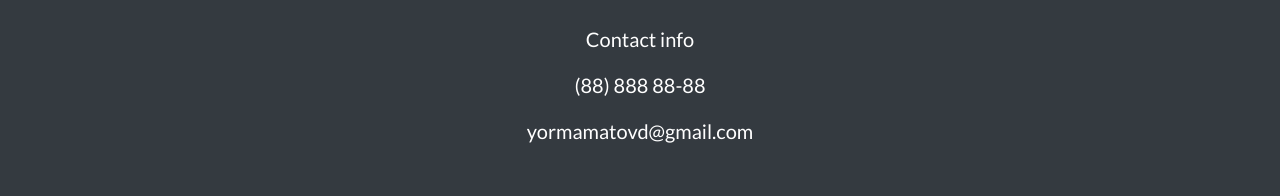
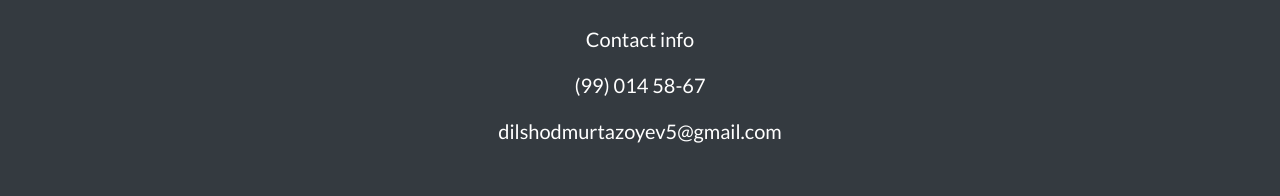
Before and after one commit to DilshodbekMurtazoyev/portfolio-2, a plain HTML site: page index.html in a window 1280 px wide. Shown: the part 3640-3836 px from the top of the page. Drawn offline with Linux system fonts and the light colour scheme.

Commit message:
changed email

```diff
--- a/index.html
+++ b/index.html
@@ -244,8 +244,8 @@
               </p>
               <br />
               <p>Contact info</p>
-              <p>(88) 888 88-88</p>
-              <p>yormamatovd@gmail.com</p>
+              <p>(99) 014 58-67</p>
+              <p>dilshodmurtazoyev5@gmail.com</p>
             </div>
             <div class="social col-md-12">
               <a href="#"><i class="fab social-icon fa-facebook"></i></a>
```
